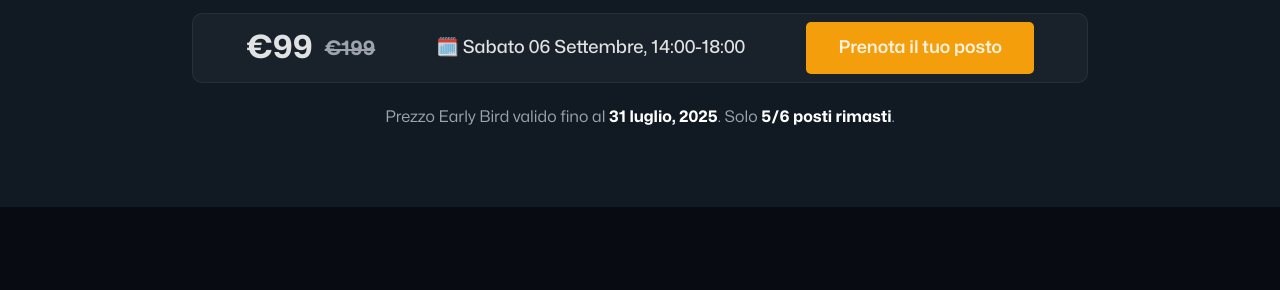
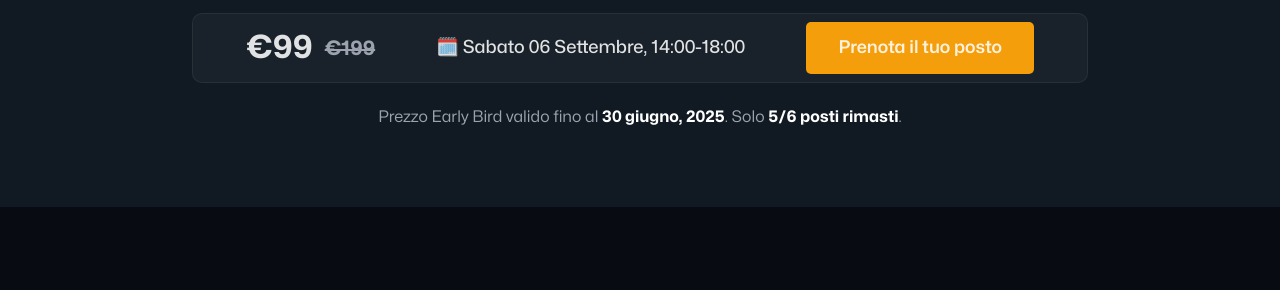
Before and after one commit to zetareticoli/fi, a Jekyll site: the page built from _workshops/interface-inventory/index.md, in a window 1280 px wide and 900 px high, scrolled down 1819 px. Shown: the part 151-441 px from the top of the window. Built offline with Jekyll 4.4.1, drawn with Linux system fonts in a browser that asks for light colours; some web fonts are replaced; comment, search, counter and statistics services are not loaded; some of the changed text lies outside the part shown.

Commit message:
fix: early date

```diff
--- a/_workshops/interface-inventory/index.md
+++ b/_workshops/interface-inventory/index.md
@@ -214,7 +214,7 @@
       </div>
       <div class="text-center">
         <p class="event-countdown" style="display: none;"></p>
-        <p class="event-static mb-m text-small font-regular color-text-light">Prezzo Early Bird valido fino al <strong>31 luglio, 2025</strong>. Solo <strong>5/6 posti rimasti</strong>.</p>
+        <p class="event-static mb-m text-small font-regular color-text-light">Prezzo Early Bird valido fino al <strong>30 giugno, 2025</strong>. Solo <strong>5/6 posti rimasti</strong>.</p>
       </div>
     </div>
   </section>
@@ -361,7 +361,7 @@
         <a href="https://francescoimprota.kit.com/products/workshop-interface-inventory?promo=3G565J82BC" class="cta-primary">Prenota il tuo posto</a>
       </div>
       <p class="event-countdown" style="display: none;"></p>
-      <p class="event-static mb-m text-small font-regular color-text-light">Prezzo Early Bird valido fino al <strong>31 luglio, 2025</strong>. Solo <strong>5/6 posti rimasti</strong>.</p>
+      <p class="event-static mb-m text-small font-regular color-text-light">Prezzo Early Bird valido fino al <strong>30 giugno, 2025</strong>. Solo <strong>5/6 posti rimasti</strong>.</p>
       <hr>
       <p class="text-small color-text-light mb-xs">Hai dubbi o altre domande?</p>
       <p>
```
